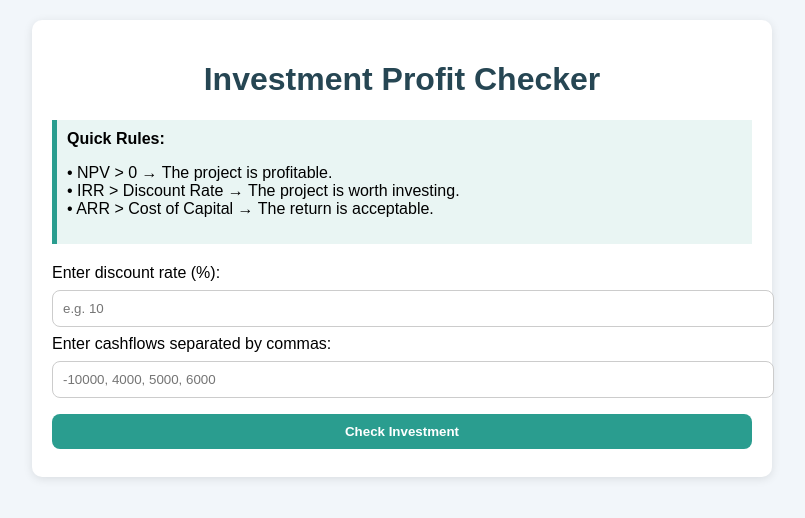
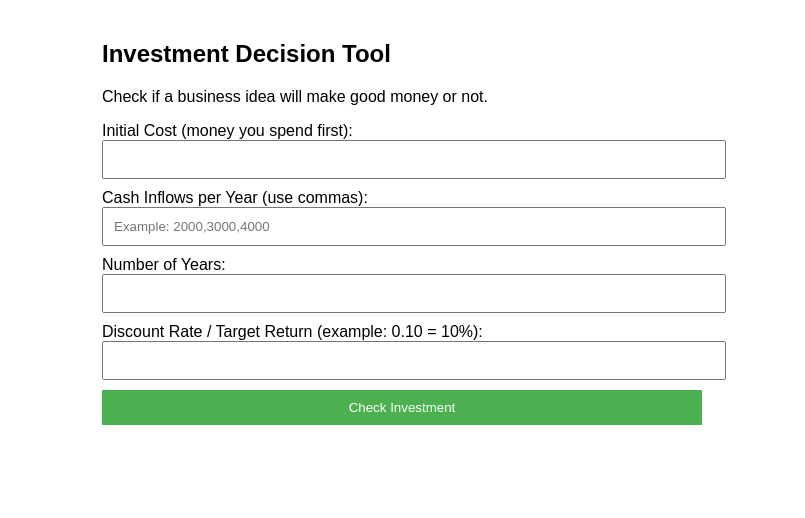
Before and after one commit to Nduw777/Investment_checker, a Flask app: page / in a window 1280 px wide. Shown: the top 518 px of the page, without its empty margins (238-1043 px from the left). Run offline with Flask 3, Linux system fonts and the light colour scheme.

Commit message:
Update index.html

```diff
--- a/templates/index.html
+++ b/templates/index.html
@@ -1,96 +1,102 @@
 <!DOCTYPE html>
-<html lang="en">
+<html>
 <head>
-  <meta charset="UTF-8">
 <title>Investment Checker</title>
 <style>
-    body {
-      font-family: Arial, sans-serif;
-      background: #f2f6fa;
-      margin: 0;
-      padding: 20px;
-    }
-    .container {
-      background: #fff;
-      border-radius: 10px;
-      padding: 20px;
-      max-width: 700px;
-      margin: auto;
-      box-shadow: 0 2px 10px rgba(0,0,0,0.1);
-    }
-    h1 {
-      text-align: center;
-      color: #264653;
-    }
-    .rules {
-      background: #e9f5f3;
-      border-left: 5px solid #2a9d8f;
-      padding: 10px;
-      margin-bottom: 20px;
-    }
-    input, button {
-      width: 100%;
-      padding: 10px;
-      margin: 8px 0;
-      border: 1px solid #ccc;
-      border-radius: 8px;
-    }
-    button {
-      background: #2a9d8f;
-      color: white;
-      border: none;
-      font-weight: bold;
-      cursor: pointer;
-    }
-    button:hover {
-      background: #21867a;
-    }
-    .results {
-      background: #fefefe;
-      border-radius: 10px;
-      padding: 15px;
-      margin-top: 20px;
-      box-shadow: 0 2px 6px rgba(0,0,0,0.1);
-    }
-    .recommendation {
-      background: #d8f3dc;
-      border-left: 5px solid #40916c;
-      padding: 10px;
-      margin-top: 15px;
-      font-weight: bold;
-    }
+body { font-family: Arial; max-width: 600px; margin: auto; padding: 20px; }
+input, button { padding: 10px; width: 100%; margin-bottom: 10px; }
+button { background: #4CAF50; color: white; border: none; cursor: pointer; }
+button:hover { opacity: 0.9; }
+.result-box { background: #f1f1f1; padding: 15px; border-radius: 5px; margin-top: 20px; }
+.good { color: green; font-weight: bold; }
+.bad { color: red; font-weight: bold; }
+.rules-box, .actionable-box { margin-top: 15px; padding: 10px; border-radius: 5px; }
+.rules-box { background: #e0f7fa; }
+.actionable-box { background: #e8f5e9; }
 </style>
 </head>
 <body>
-  <div class="container">
-    <h1>Investment Profit Checker</h1>
 
-    <div class="rules">
-      <strong>Quick Rules:</strong>
-      <p>• NPV > 0 → The project is profitable.<br>
-      • IRR > Discount Rate → The project is worth investing.<br>
-      • ARR > Cost of Capital → The return is acceptable.</p>
-    </div>
+<h2>Investment Decision Tool</h2>
+<p>Check if a business idea will make good money or not.</p>
 
-    <form method="POST">
-      <label>Enter discount rate (%):</label>
-      <input type="number" step="0.1" name="rate" placeholder="e.g. 10" required>
+<form method="post">
+  Initial Cost (money you spend first):
+  <input type="number" step="any" name="initial_cost" required>
 
-      <label>Enter cashflows separated by commas:</label>
-      <input type="text" name="cashflows" placeholder="-10000, 4000, 5000, 6000" required>
+  Cash Inflows per Year (use commas):
+  <input type="text" name="cashflows" placeholder="Example: 2000,3000,4000" required>
+
+  Number of Years:
+  <input type="number" name="years" required>
+
+  Discount Rate / Target Return (example: 0.10 = 10%):
+  <input type="number" step="any" name="rate" required>
 
   <button type="submit">Check Investment</button>
 </form>
 
-    {% if meanings %}
-    <div class="results">
-      <h3>Results & Meanings:</h3>
-      {% for line in meanings %}
-        <p>{{ line }}</p>
+{% if result %}
+<div class="result-box">
+
+  <!-- Quick Rules -->
+  <div class="rules-box">
+    <h4>Quick Rules</h4>
+    <p>• NPV should be above 0</p>
+    <p>• IRR should be higher than discount rate</p>
+    <p>• ARR should be higher than discount rate</p>
+  </div>
+
+  <!-- Results & Meaning -->
+  <h3>Investment Results & Meaning</h3>
+
+  <p>
+    NPV: <b>{{ result.NPV }}</b> –
+    {% if result.NPV > 0 %}
+      This means the project is expected to make more money than it costs. It is profitable.
+    {% else %}
+      This means the project might lose money. It is not generating enough profit.
+    {% endif %}
+  </p>
+
+  <p>
+    IRR: <b>{{ result.IRR }}</b> –
+    {% if result.IRR > result.rate %}
+      The growth rate is higher than your target. The money grows fast.
+    {% else %}
+      The growth rate is below your target. The project grows slowly.
+    {% endif %}
+  </p>
+
+  <p>
+    ARR: <b>{{ result.ARR }}</b> –
+    {% if result.ARR > result.rate %}
+      Average yearly profit is strong. Investment returns are good.
+    {% else %}
+      Average yearly profit is weak. Returns may not cover your expectations.
+    {% endif %}
+  </p>
+
+  <p class="{% if result.Decision == 'Good to invest' %}good{% else %}bad{% endif %}">
+    Overall Decision: {{ result.Decision }}
+  </p>
+
+  <!-- Actionable Steps -->
+  <div class="actionable-box">
+    <h4>Actionable Steps</h4>
+    <ul>
+      {% if result.Decision == 'Good to invest' %}
+        <li>Project looks good! You can go ahead and invest.</li>
+      {% else %}
+        {% for rec in result.recommendations %}
+          <li>{{ rec }}</li>
         {% endfor %}
-      <div class="recommendation">{{ recommendation }}</div>
+      {% endif %}
+    </ul>
+  </div>
+
 </div>
 {% endif %}
-  </div>
+
 </body>
 </html>
```
Lines whose indentation alone changed are shown as unchanged.
